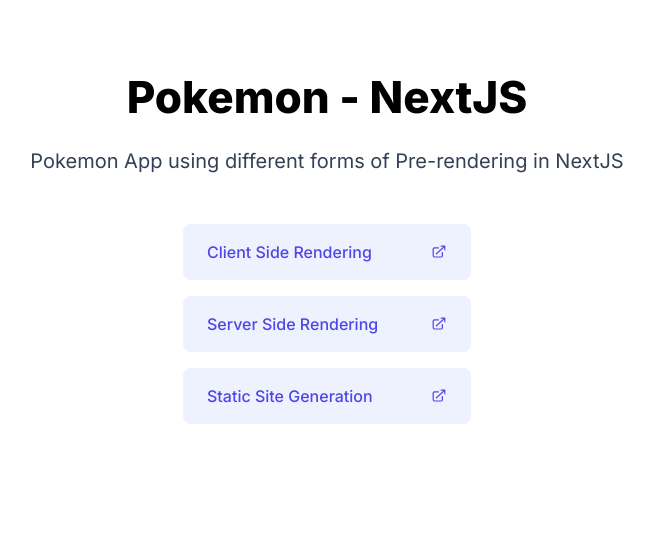
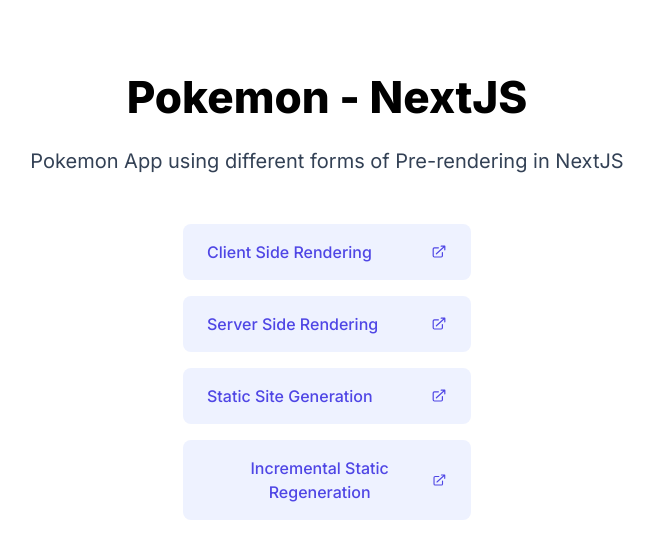
Before and after one commit to mustaphaboudouch/pokemon-nextjs, a Next.js app: page / in a window 1280 px wide. Shown: the top 558 px of the page, without its empty margins (313-967 px from the left). Built offline with nearby package versions, Linux system fonts and the light colour scheme.

Commit message:
ISR: add pokemons list

```diff
--- a/pages/index.jsx
+++ b/pages/index.jsx
@@ -83,6 +83,28 @@
 							</svg>
 						</a>
 					</Link>
+					<Link href='/isr'>
+						<a>
+							Incremental Static Regeneration
+							<svg
+								xmlns='http://www.w3.org/2000/svg'
+								viewBox='0 0 20 20'
+								fill='currentColor'
+								className='w-5 h-5'
+							>
+								<path
+									fillRule='evenodd'
+									d='M4.25 5.5a.75.75 0 00-.75.75v8.5c0 .414.336.75.75.75h8.5a.75.75 0 00.75-.75v-4a.75.75 0 011.5 0v4A2.25 2.25 0 0112.75 17h-8.5A2.25 2.25 0 012 14.75v-8.5A2.25 2.25 0 014.25 4h5a.75.75 0 010 1.5h-5z'
+									clipRule='evenodd'
+								/>
+								<path
+									fillRule='evenodd'
+									d='M6.194 12.753a.75.75 0 001.06.053L16.5 4.44v2.81a.75.75 0 001.5 0v-4.5a.75.75 0 00-.75-.75h-4.5a.75.75 0 000 1.5h2.553l-9.056 8.194a.75.75 0 00-.053 1.06z'
+									clipRule='evenodd'
+								/>
+							</svg>
+						</a>
+					</Link>
 				</nav>
 			</main>
 		</>
```
Also changed, not shown: pages/isr/index.jsx (added, +48 -0 lines).
